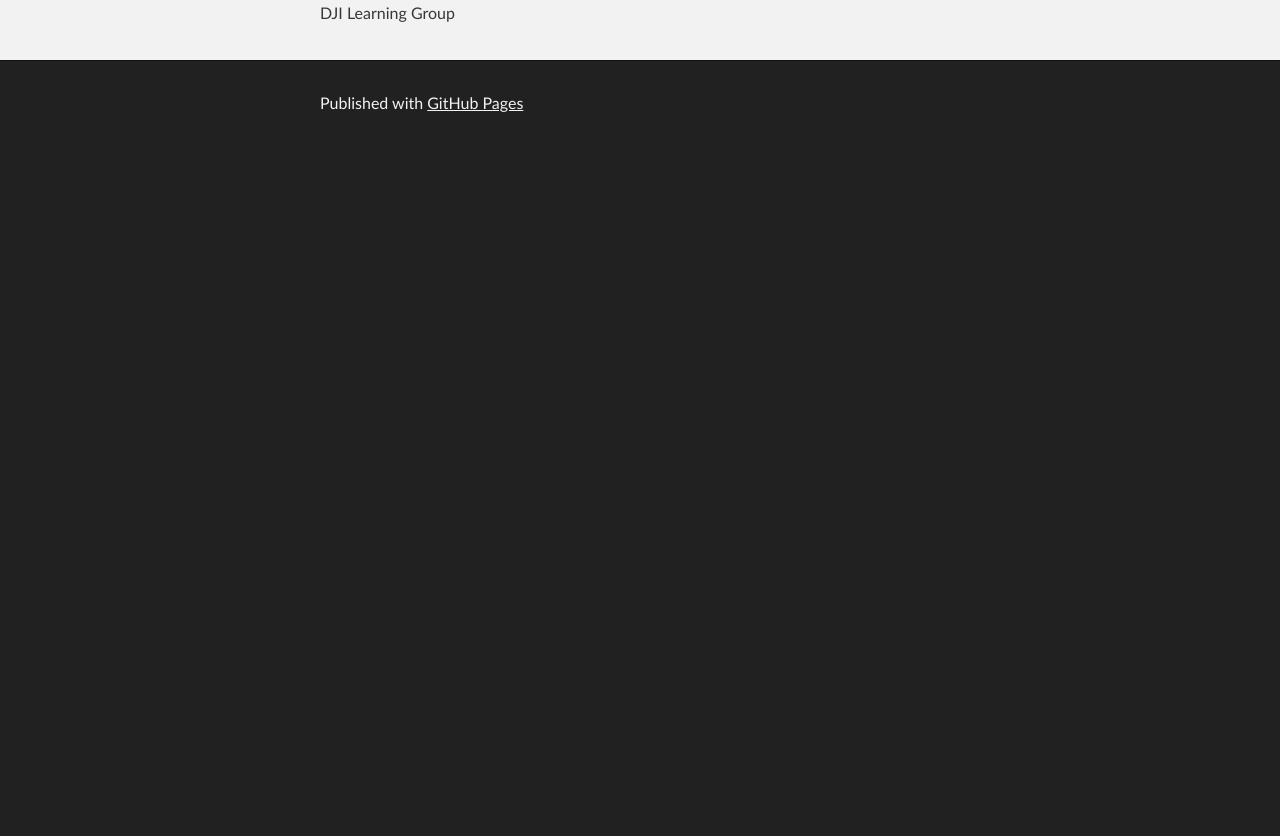
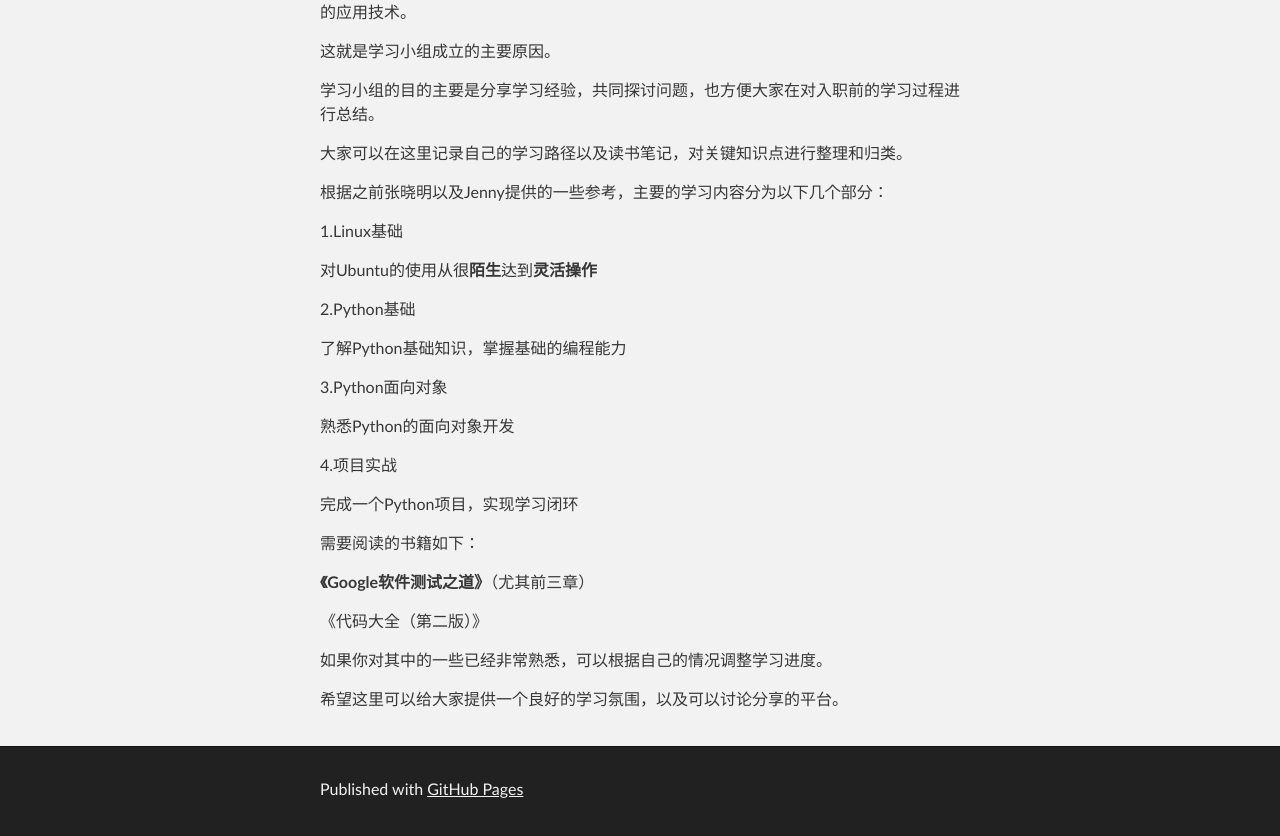
Before and after one commit to summermaoxm/summermaoxm.github.io, a plain HTML site: page index.html in a window 1280 px wide. Shown: the part 323-1159 px from the top of the page. Before the commit the page ends 800 px from the top, so only its background shows below. Drawn offline with Linux system fonts and the light colour scheme.

Commit message:
Replace master branch with page content via GitHub

```diff
--- a/index.html
+++ b/index.html
@@ -27,9 +27,25 @@
     <!-- MAIN CONTENT -->
     <div id="main_content_wrap" class="outer">
       <section id="main_content" class="inner">
-        <h1>
-<a id="summermaoxmgithubio" class="anchor" href="#summermaoxmgithubio" aria-hidden="true"><span aria-hidden="true" class="octicon octicon-link"></span></a>summermaoxm.github.io</h1>
-<p>DJI Learning Group</p>
+        <p>同学们大家好～</p>
+<p>相信大家也都希望在正式入职之前对自己未来的工作有一个更清晰的认识，学习一些更落地的应用技术。</p>
+<p>这就是学习小组成立的主要原因。</p>
+<p>学习小组的目的主要是分享学习经验，共同探讨问题，也方便大家在对入职前的学习过程进行总结。</p>
+<p>大家可以在这里记录自己的学习路径以及读书笔记，对关键知识点进行整理和归类。</p>
+<p>根据之前张晓明以及Jenny提供的一些参考，主要的学习内容分为以下几个部分：</p>
+<p>1.Linux基础</p>
+<p>对Ubuntu的使用从很<strong>陌生</strong>达到<strong>灵活操作</strong></p>
+<p>2.Python基础</p>
+<p>了解Python基础知识，掌握基础的编程能力</p>
+<p>3.Python面向对象</p>
+<p>熟悉Python的面向对象开发</p>
+<p>4.项目实战</p>
+<p>完成一个Python项目，实现学习闭环</p>
+<p>需要阅读的书籍如下：</p>
+<p><strong>《Google软件测试之道》</strong>（尤其前三章）</p>
+<p>《代码大全（第二版）》</p>
+<p>如果你对其中的一些已经非常熟悉，可以根据自己的情况调整学习进度。</p>
+<p>希望这里可以给大家提供一个良好的学习氛围，以及可以讨论分享的平台。</p>
       </section>
     </div>
 
--- a/params.json
+++ b/params.json
@@ -1 +1 @@
-{"name":"DJI测试学习小组","tagline":"DJI Learning Group 2019","body":"# summermaoxm.github.io\r\nDJI Learning Group\r\n","note":"Don't delete this file! It's used internally to help with page regeneration."}
+{"name":"DJI测试学习小组","tagline":"DJI Learning Group 2019","body":"同学们大家好～\r\n\r\n相信大家也都希望在正式入职之前对自己未来的工作有一个更清晰的认识，学习一些更落地的应用技术。\r\n\r\n这就是学习小组成立的主要原因。\r\n\r\n学习小组的目的主要是分享学习经验，共同探讨问题，也方便大家在对入职前的学习过程进行总结。\r\n\r\n大家可以在这里记录自己的学习路径以及读书笔记，对关键知识点进行整理和归类。\r\n\r\n根据之前张晓明以及Jenny提供的一些参考，主要的学习内容分为以下几个部分：\r\n\r\n1.Linux基础\r\n\r\n对Ubuntu的使用从很**陌生**达到**灵活操作**\r\n\r\n2.Python基础\r\n\r\n了解Python基础知识，掌握基础的编程能力\r\n\r\n3.Python面向对象\r\n\r\n熟悉Python的面向对象开发\r\n\r\n4.项目实战\r\n\r\n完成一个Python项目，实现学习闭环\r\n\r\n需要阅读的书籍如下：\r\n\r\n**《Google软件测试之道》**（尤其前三章）\r\n\r\n《代码大全（第二版）》\r\n\r\n如果你对其中的一些已经非常熟悉，可以根据自己的情况调整学习进度。\r\n\r\n希望这里可以给大家提供一个良好的学习氛围，以及可以讨论分享的平台。","note":"Don't delete this file! It's used internally to help with page regeneration."}
```
